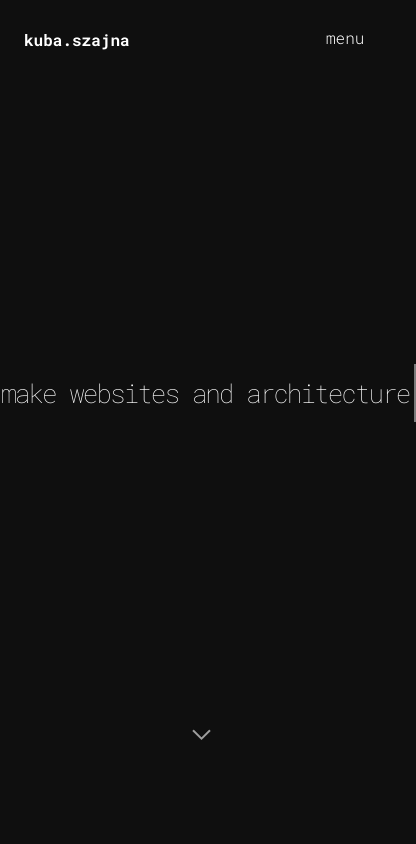
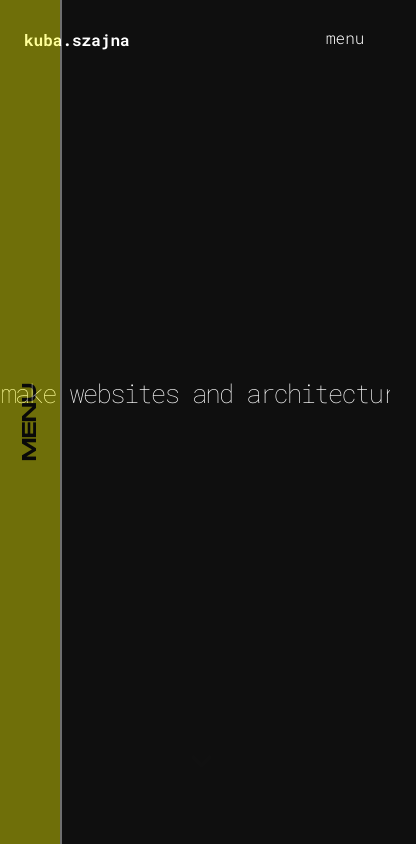
Before and after one commit to kubaszajna/Portfolio, a plain HTML site: page index.html in a window 390 px wide. Shown: the top 844 px of the page, 416 px wide, since content can reach past the window. Drawn offline with nearby package versions, Linux system fonts and the light colour scheme.

Commit message:
New side menu style + font Monument

```diff
--- a/index.html
+++ b/index.html
@@ -1,34 +1,69 @@
 <!DOCTYPE html>
 <html lang="en">
-
   <head>
-    <meta charset="UTF-8">
-    <meta name="viewport" content="width=device-width, initial-scale=1.0">
-    <meta http-equiv="X-UA-Compatible" content="ie=edge">
+    <meta charset="UTF-8" />
+    <meta name="viewport" content="width=device-width, initial-scale=1.0" />
+    <meta http-equiv="X-UA-Compatible" content="ie=edge" />
     <title>kuba.szajna</title>
 
     <!-- stylesheet -->
-    <link rel="stylesheet" href="style.css">
+    <link rel="stylesheet" href="style.css" />
 
     <!-- bootstrap cdns -->
-    <link rel="stylesheet" href="https://stackpath.bootstrapcdn.com/bootstrap/4.3.1/css/bootstrap.min.css">
+    <link
+      rel="stylesheet"
+      href="https://stackpath.bootstrapcdn.com/bootstrap/4.3.1/css/bootstrap.min.css"
+    />
     <script src="https://stackpath.bootstrapcdn.com/bootstrap/4.3.1/js/bootstrap.min.js"></script>
 
     <!-- google fonts -->
-    <link href="https://fonts.googleapis.com/css?family=Roboto+Mono:100,100i,300,300i,400,400i,500,500i,700,700i"
-        rel="stylesheet">
+    <link
+      href="https://fonts.googleapis.com/css?family=Roboto+Mono:100,100i,300,300i,400,400i,500,500i,700,700i"
+      rel="stylesheet"
+    />
 
     <!-- terminal effect -->
     <script src="t.min.js"></script>
 
     <!-- for on scroll animations -->
-    <link rel="stylesheet" href="animate.css">
+    <link rel="stylesheet" href="animate.css" />
     <script src="wow.min.js"></script>
 
+    <!-- menu animation -->
+    <link rel="stylesheet" href="menu_styles.css" />
+    <script src="https://code.jquery.com/jquery-3.4.1.js"></script>
+    <script src="https://cdnjs.cloudflare.com/ajax/libs/gsap/2.1.2/TweenMax.min.js"></script>
   </head>
 
   <body>
+    <div class="container">
+      <div class="nav">
+        <div class="nav-items">
+          <div class="nav-item">
+            <a href="#">Home</a>
+            <div class="nav-item-wrapper"></div>
+          </div>
+          <div class="nav-item">
+            <a href="#">Portfolio</a>
+            <div class="nav-item-wrapper"></div>
+          </div>
+          <div class="nav-item">
+            <a href="#">About</a>
+            <div class="nav-item-wrapper"></div>
+          </div>
+          <div class="nav-item">
+            <a href="#">Contact</a>
+            <div class="nav-item-wrapper"></div>
+          </div>
+        </div>
+      </div>
+    </div>
     <div class="wrapper">
+      <div class="wrapper_menu">
+        <div class="navbar">
+          <div class="nav-toggle">menu</div>
+        </div>
+      </div>
       <nav>
         <span id="brand">
           <a href="index.html">kuba.szajna</a>
@@ -37,10 +72,18 @@
         <!-- menu section -->
 
         <ul id="menu">
-                <li><a href="index.html">home<span>.</span></a></li>
-                <li><a href="work.html">work<span>.</span></a></li>
-                <li><a href="about.html">about me<span>.</span></a></li>
-                <li><a href="contact.html">contact<span>.</span></a></li>
+          <li>
+            <a href="index.html">home<span>.</span></a>
+          </li>
+          <li>
+            <a href="work.html">work<span>.</span></a>
+          </li>
+          <li>
+            <a href="about.html">about me<span>.</span></a>
+          </li>
+          <li>
+            <a href="contact.html">contact<span>.</span></a>
+          </li>
         </ul>
 
         <div id="toggle">
@@ -52,46 +95,59 @@
         <div class="close-btn">close</div>
 
         <ul id="menu">
-                <li><a href="index.html">home<span>.</span></a></li>
-                <li><a href="work.html">work<span>.</span></a></li>
-                <li><a href="about.html">about me<span>.</span></a></li>
-                <li><a href="contact.html">contact<span>.</span></a></li>
+          <li>
+            <a href="index.html">home<span>.</span></a>
+          </li>
+          <li>
+            <a href="work.html">work<span>.</span></a>
+          </li>
+          <li>
+            <a href="about.html">about me<span>.</span></a>
+          </li>
+          <li>
+            <a href="contact.html">contact<span>.</span></a>
+          </li>
         </ul>
       </div>
 
       <div class="hero">
         <div class="header">
-                <h1 class="line anim-typewriter">I make websites and architecture. </h1>
+          <h1 class="line anim-typewriter">
+            I make websites and architecture.
+          </h1>
         </div>
       </div>
 
       <div class="scroll-down"></div>
 
-
       <!-- projects section -->
 
-
       <div class="container-fluid">
-            <br><br><br>
+        <br /><br /><br />
 
         <h6>Selected projects</h6>
 
         <div class="vertical"></div>
-            <br>
+        <br />
 
         <div class="whitespace"></div>
         <div class="whitespace"></div>
 
         <div class="row">
           <div class="col-lg-8"></div>
-                <div class="col-lg-4 project project1 wow fadeInUp" onlick="location.href='project.html'"></div>
-
+          <div
+            class="col-lg-4 project project1 wow fadeInUp"
+            onlick="location.href='project.html'"
+          ></div>
         </div>
 
         <div class="whitespace"></div>
 
         <div class="row">
-                <div class="col-lg-6 project project2 wow fadeInUp" onlick="location.href='project.html'"></div>
+          <div
+            class="col-lg-6 project project2 wow fadeInUp"
+            onlick="location.href='project.html'"
+          ></div>
 
           <div class="col-lg-6"></div>
         </div>
@@ -101,10 +157,12 @@
         <div class="row">
           <div class="col-lg-7"></div>
 
-                <div class="col-lg-4 project project3 wow fadeInUp" onclick="location.href='project.html'"></div>
+          <div
+            class="col-lg-4 project project3 wow fadeInUp"
+            onclick="location.href='project.html'"
+          ></div>
 
           <div class="col-lg-1"></div>
-
         </div>
 
         <div class="whitespace"></div>
@@ -112,45 +170,50 @@
         <div class="row">
           <div class="col-lg-1"></div>
 
-                <div class="col-lg-5 project project4 wow fadeInUp" onlick="location.href='project.html'"></div>
+          <div
+            class="col-lg-5 project project4 wow fadeInUp"
+            onlick="location.href='project.html'"
+          ></div>
 
           <div class="col-lg-6"></div>
-
         </div>
 
         <div class="whitespace"></div>
-
       </div>
 
       <!-- footer section -->
 
       <div class="footer">
         <div class="container">
-                <br><br>
+          <br /><br />
 
           <div class="collab">
             <div class="row">
               <div class="col-lg-12">
-                            <p class="wow fadeInUp">Got an interesting idea? I can help you.</p>
+                <p class="wow fadeInUp">
+                  Got an interesting idea? I can help you.
+                </p>
               </div>
             </div>
           </div>
 
-                <br>
+          <br />
 
           <div class="hr">
             <div class="row"></div>
           </div>
 
-                <br><br>
+          <br /><br />
 
           <div class="info">
             <div class="row">
               <div class="col-lg-4" id="personal">
                 <p>connect with me</p>
-                            <h4 class="wow fadeInUp" data-wow-delay="0.2s">mobile 600700800</h4>
+                <h4 class="wow fadeInUp" data-wow-delay="0.2s">
+                  mobile 600700800
+                </h4>
 
-                            <br><br>
+                <br /><br />
               </div>
 
               <div class="col-lg-4" id="media">
@@ -163,64 +226,93 @@
                   <li id="db" class="wow fadeInUp" data-wow-delay="0.8s">yt</li>
                 </ul>
 
-                            <br><br>
-
+                <br /><br />
               </div>
 
               <div class="col-lg-4" id="address">
                 <p>say hello</p>
-                            <h4 class="wow fadeInUp" data-wow-delay="0.2s">kuba.szajna@gmail.com</h4>
+                <h4 class="wow fadeInUp" data-wow-delay="0.2s">
+                  kuba.szajna@gmail.com
+                </h4>
 
-                            <br><br>
-                        </div>
-
+                <br /><br />
               </div>
             </div>
-
+          </div>
         </div>
       </div>
     </div>
 
-
-
     <script src="https://cdnjs.cloudflare.com/ajax/libs/gsap/2.1.2/TweenMax.min.js"></script>
-    <script src="https://code.jquery.com/jquery-3.4.1.js"></script>
-
 
     <script type="text/javascript">
-        $("#toggle").click(function () {
+      $('#toggle').click(function () {
         $(this).toggleClass('on');
-            $("#resize").toggleClass("active");
+        $('#resize').toggleClass('active');
       });
 
-        $("#resize ul li a").click(function () {
+      $('#resize ul li a').click(function () {
         $(this).toggleClass('on');
-            $("#resize").toggleClass("active");
+        $('#resize').toggleClass('active');
       });
 
-        $(".close-btn").click(function () {
+      $('.close-btn').click(function () {
         $(this).toggleClass('on');
-            $("#resize").toggleClass("active");
+        $('#resize').toggleClass('active');
       });
-
 
       // navigation animation
 
-        TweenMax.from("#brand", 1, {
+      TweenMax.from('#brand', 1, {
         delay: 0.4,
         y: 10,
         opacity: 0,
-            ease: Expo.easeInOut
-        })
-        TweenMax.staggerFrom("#menu li a", 1, {
+        ease: Expo.easeInOut,
+      });
+      TweenMax.staggerFrom(
+        '#menu li a',
+        1,
+        {
           delay: 0.4,
           opacity: 0,
-            ease: Expo.easeInOut
-        }, 0.1);
+          ease: Expo.easeInOut,
+        },
+        0.1
+      );
       // nav animation ends
       new WOW().init();
     </script>
 
+    <script type="text/javascript">
+      TweenMax.from('.navbar', 2, {
+        left: '-20%',
+        ease: Expo.easeInOut,
+        delay: 0.4,
+      });
+
+      var t1 = new TimelineMax({ paused: true });
+
+      t1.to('.nav', 1.8, {
+        width: '94%',
+        ease: Expo.easeInOut,
+      });
+
+      t1.staggerTo(
+        '.nav-item a',
+        0.6,
+        { top: '0px', ease: Expo.easeInOut },
+        0.1,
+        '-=0.8'
+      );
+
+      t1.reverse();
+      $(document).on('click', '.nav-toggle', function () {
+        t1.reversed(!t1.reversed());
+      });
+
+      $(document).on('click', '.nav-item a', function () {
+        t1.reversed(!t1.reversed());
+      });
+    </script>
   </body>
-
 </html>
--- /dev/null
+++ b/menu_styles.css
@@ -0,0 +1,135 @@
+@font-face {
+    src: url(fonts/MonumentExtended-Regular.otf);
+    font-family: Monument;
+}
+
+html,
+body {
+    margin: 0;
+    padding: 0;
+    width: 100%;
+    height: 100vh;
+    background: url(hero-img.jpeg) no-repeat 50% 50%;
+    background-size: cover;
+}
+
+.hero-title {
+    color: #fff;
+    text-transform: uppercase;
+    font-size: 48px;
+}
+
+.wrapper_menu {
+    position: fixed;
+    z-index: 2;
+}
+
+.navbar {
+    box-sizing: border-box;
+    position: fixed;
+    width: 6%;
+    height: 100vh;
+    background: yellow;
+    display: flex;
+    align-items: center;
+    justify-content: center;
+    border-right: 2.4px solid #fff;
+    opacity: 0.4;
+}
+
+.nav-toggle {
+    cursor: pointer;
+    transform: rotate(-90deg);
+    font-family: Monument;
+    color: black;
+    font-weight: lighter;
+    text-transform: uppercase;
+    font-size: 20px;
+}
+
+.nav {
+    position: fixed;
+    width: 0%;
+    height: 100%;
+    overflow: hidden;
+    display: flex;
+    align-items: center;
+    left: 6%;
+    background: white;
+    z-index: 10;
+}
+
+.nav-items {
+    margin: 30px 60px;
+}
+
+.nav-item {
+    position: relative;
+    font-size: 90px;
+    height: 130px;
+}
+
+.nav-item a {
+    position: relative;
+    top: 100px;
+    text-decoration: none;
+    color: black;
+    text-transform: uppercase;
+    font-family: Monument;
+    font-size: 100px;
+    font-weight: lighter;
+    letter-spacing: -8px;
+    transition: 1s;
+}
+
+.nav-item-wrapper:after {
+    content: "";
+    position: absolute;
+    top: 100px;
+    left: 0;
+    width: 110%;
+    height: 100%;
+    background: white;
+    margin: 0 auto;
+    transition: 1s;
+}
+
+.nav-item:after {
+    content: "";
+    position: absolute;
+    top: 50%;
+    left: 0;
+    width: 0%;
+    height: 5px;
+    background: yellow;
+    transition: 0.3s;
+}
+
+.nav-item:hover:after {
+    width: 100%;
+}
+
+@media (max-width: 990px) {
+
+    html,
+    body {
+        overflow: hidden;
+    }
+
+    .navbar {
+        width: 16%;
+    }
+
+    .nav {
+        left: 16%;
+    }
+
+    .nav-item a {
+        font-size: 40px;
+        letter-spacing: 0;
+    }
+
+    .nav-item:after {
+        display: none;
+    }
+}
--- a/style.css
+++ b/style.css
@@ -82,7 +82,7 @@ nav {
 nav #brand {
       float: left;
       display: block;
-      margin-left: 82px;
+      margin-left: 132px;
       line-height: 80px;
       font-weight: bold;
 }
```
Also changed, not shown: fonts/MonumentExtended-Regular.otf (added), fonts/MonumentExtended-Ultrabold.otf (added). Lines whose indentation alone changed are shown as unchanged.
